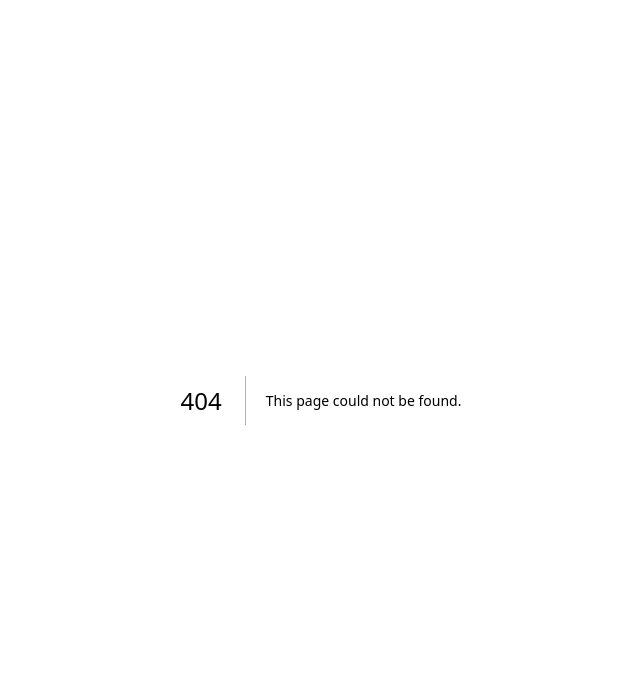
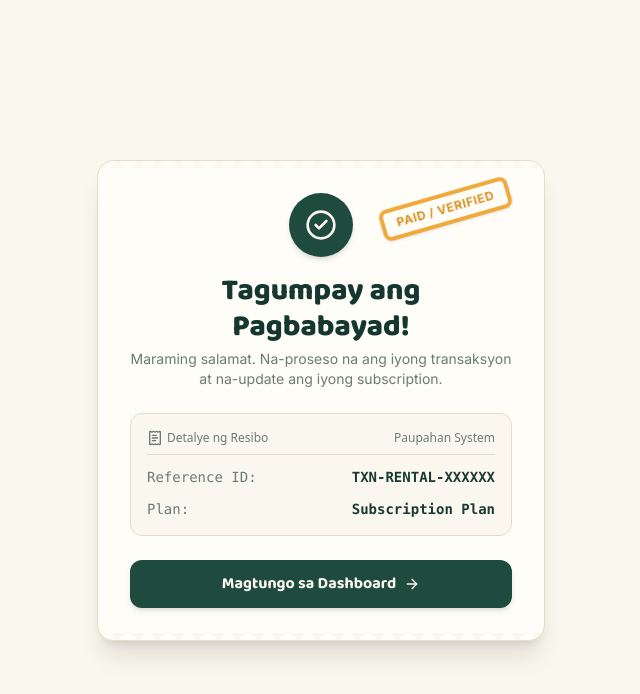
Before and after one commit to AESPRT/paupahan, a Next.js app: page /subscriptions/success in a window 1280 px wide. Before the commit this address had no page. Shown: the top 694 px of the page, without its empty margins (319-959 px from the left). Built offline with nearby package versions, Linux system fonts and the light colour scheme.

Commit message:
Add: success, cancel, failed

```diff
--- a/package.json
+++ b/package.json
@@ -18,6 +18,7 @@
     "exceljs": "^4.4.0",
     "jose": "^6.2.4",
     "jspdf": "^4.2.1",
+    "lucide-react": "^1.27.0",
     "next": "16.2.11",
     "pdfkit": "^0.19.1",
     "pg": "^8.22.0",
--- /dev/null
+++ b/src/app/subscriptions/cancel/page.tsx
@@ -0,0 +1,11 @@
+import FullPageLoader from "@/src/components/ui/FullPageLoader";
+import PaymentCancel from "@/src/components/ui/PaymentCancel";
+import { Suspense } from "react";
+
+export default function Page() {
+  return (
+    <Suspense fallback={<FullPageLoader message="Nag-a-load..." />}>
+      <PaymentCancel />
+    </Suspense>
+  );
+}
--- /dev/null
+++ b/src/app/subscriptions/failed/page.tsx
@@ -0,0 +1,11 @@
+import FullPageLoader from "@/src/components/ui/FullPageLoader";
+import PaymentFailed from "@/src/components/ui/PaymentFailed";
+import { Suspense } from "react";
+
+export default function Page() {
+  return (
+    <Suspense fallback={<FullPageLoader message="Nag-a-load..." />}>
+      <PaymentFailed />
+    </Suspense>
+  );
+}
--- /dev/null
+++ b/src/app/subscriptions/success/page.tsx
@@ -0,0 +1,11 @@
+import PaymentSuccess from "@/src/components/ui/PaymentSuccess";
+import FullPageLoader from "@/src/components/ui/FullPageLoader"; // Ayusin ang path kung saan nakalagay ang iyong FullPageLoader
+import { Suspense } from "react";
+
+export default function Page() {
+  return (
+    <Suspense fallback={<FullPageLoader message="Nag-a-load..." />}>
+      <PaymentSuccess />
+    </Suspense>
+  );
+}
--- /dev/null
+++ b/src/components/ui/PaymentCancel.tsx
@@ -0,0 +1,36 @@
+"use client";
+
+import { useRouter } from "next/navigation";
+import { AlertTriangle, ArrowLeft } from "lucide-react";
+
+export default function PaymentCancel() {
+  const router = useRouter();
+
+  return (
+    <div className="min-h-screen bg-[var(--paper)] flex items-center justify-center p-4 sm:p-6">
+      <div className="w-full max-w-md bg-[var(--paper-card)] border border-[var(--line)] rounded-2xl p-6 sm:p-8 shadow-xl relative perforated overflow-hidden">
+
+        {/* Header Icon */}
+        <div className="text-center mb-6">
+          <div className="inline-flex items-center justify-center w-16 h-16 rounded-full bg-[var(--marigold)] text-[var(--paper)] mb-4 shadow-md">
+            <AlertTriangle className="w-8 h-8" />
+          </div>
+          <h1 className="text-2xl sm:text-3xl font-extrabold text-[var(--marigold-deep)] font-display">
+            Kinansela ang Transaksyon
+          </h1>
+          <p className="text-sm text-[var(--muted)] mt-1 font-body">
+            Itinigil mo ang proseso ng pagbabayad. Walang anumang halaga ang ibinawas sa iyong account.
+          </p>
+        </div>
+
+        {/* Action Button */}
+        <button
+          onClick={() => router.push("/admin/dashboard/subscriptions")}
+          className="w-full flex items-center justify-center gap-2 bg-[var(--forest)] hover:bg-[var(--forest-deep)] text-[var(--paper)] font-bold py-3 px-4 rounded-xl transition-all shadow-md cursor-pointer font-display"
+        >
+          <ArrowLeft className="w-4 h-4" /> Bumalik sa Subscriptions
+        </button>
+      </div>
+    </div>
+  );
+}
--- /dev/null
+++ b/src/components/ui/PaymentFailed.tsx
@@ -0,0 +1,54 @@
+"use client";
+
+import { useSearchParams, useRouter } from "next/navigation";
+import { XCircle, RefreshCcw, ArrowLeft } from "lucide-react";
+
+export default function PaymentFailed() {
+  const searchParams = useSearchParams();
+  const referenceNumber = searchParams.get("ref") || "TXN-RENTAL-XXXXXX";
+
+  const router = useRouter();
+
+  return (
+    <div className="min-h-screen bg-[var(--paper)] flex items-center justify-center p-4 sm:p-6">
+      <div className="w-full max-w-md bg-[var(--paper-card)] border border-[var(--line)] rounded-2xl p-6 sm:p-8 shadow-xl relative perforated overflow-hidden">
+
+        {/* Header Icon */}
+        <div className="text-center mb-6">
+          <div className="inline-flex items-center justify-center w-16 h-16 rounded-full bg-[var(--coral)] text-[var(--paper)] mb-4 shadow-md">
+            <XCircle className="w-8 h-8" />
+          </div>
+          <h1 className="text-2xl sm:text-3xl font-extrabold text-[var(--coral-deep)] font-display">
+            Nabigo ang Pagbabayad
+          </h1>
+          <p className="text-sm text-[var(--muted)] mt-1 font-body">
+            Nagkaroon ng problema sa pag-proseso ng iyong bayad o kaya ay tinanggihan ito.
+          </p>
+        </div>
+
+        {/* Reference Box */}
+        <div className="bg-[var(--paper)] border border-[var(--line)] rounded-xl p-4 mb-6 text-center">
+          <span className="text-xs text-[var(--muted)] block font-mono">Reference Number:</span>
+          <span className="text-sm font-bold font-mono text-[var(--ink)]">{referenceNumber}</span>
+        </div>
+
+        {/* Action Buttons */}
+        <div className="space-y-3">
+          <button
+            onClick={() => router.push("/admin/dashboard/subscriptions")}
+            className="w-full flex items-center justify-center gap-2 bg-[var(--coral)] hover:bg-[var(--coral-deep)] text-[var(--paper)] font-bold py-3 px-4 rounded-xl transition-all shadow-md cursor-pointer font-display"
+          >
+            <RefreshCcw className="w-4 h-4" /> Subukang Muli ang Pagbabayad
+          </button>
+
+          <button
+            onClick={() => router.push("/admin/dashboard/subscriptions")}
+            className="w-full flex items-center justify-center gap-2 bg-transparent hover:bg-[var(--paper)] border border-[var(--line)] text-[var(--ink)] font-bold py-3 px-4 rounded-xl transition-all cursor-pointer font-display"
+          >
+            <ArrowLeft className="w-4 h-4" /> Bumalik sa Dashboard
+          </button>
+        </div>
+      </div>
+    </div>
+  );
+}
--- /dev/null
+++ b/src/components/ui/PaymentSuccess.tsx
@@ -0,0 +1,107 @@
+"use client";
+
+import { useSearchParams, useRouter } from "next/navigation";
+import { CheckCircle2, ArrowRight, ReceiptText } from "lucide-react";
+
+export default function PaymentSuccess() {
+  const searchParams = useSearchParams();
+  const router = useRouter();
+
+  const referenceNumber = searchParams.get("ref") || searchParams.get("referenceNumber") || "TXN-RENTAL-XXXXXX";
+  const planId = searchParams.get("plan") || "";
+  const planName = searchParams.get("planName") || "Subscription Plan";
+  const name = searchParams.get("name") || "";
+  const email = searchParams.get("email") || "";
+  const phone = searchParams.get("phone") || "";
+
+  // Alamin kung ito ay galing sa registration (may kasamang pangalan/email o hindi pa registered user)
+  // O kaya ay kung ito ay nagmula sa loob ng admin dashboard subscription upgrade.
+  const isNewRegistrationFlow = Boolean(name || email || (planId && planId !== "panimula" && planId !== "free"));
+
+  const handleButtonClick = () => {
+    if (isNewRegistrationFlow) {
+      // Dalhin sa registration page at ipasa ang lahat ng detalye para automatic mag-fill
+      const params = new URLSearchParams({
+        referenceNumber,
+        plan: planId,
+        success: "true",
+        name,
+        email,
+        phone,
+      });
+      router.push(`/admin/register?${params.toString()}`);
+    } else {
+      // Kung existing admin na nag-upgrade, diretso na sa subscription page ng dashboard
+      router.push(`/admin/dashboard/subscriptions?success=true&planName=${encodeURIComponent(planName)}`);
+    }
+  };
+
+  return (
+    <div className="min-h-screen bg-[var(--paper)] flex items-center justify-center p-4 sm:p-6">
+      <div className="w-full max-w-md bg-[var(--paper-card)] border border-[var(--line)] rounded-2xl p-6 sm:p-8 shadow-xl relative perforated overflow-hidden">
+
+        {/* Header Icon & Stamp Effect */}
+        <div className="text-center mb-6 relative">
+          <div className="inline-flex items-center justify-center w-16 h-16 rounded-full bg-[var(--forest)] text-[var(--paper)] mb-4 shadow-md">
+            <CheckCircle2 className="w-8 h-8" />
+          </div>
+          <h1 className="text-2xl sm:text-3xl font-extrabold text-[var(--forest-deep)] font-display">
+            Tagumpay ang Pagbabayad!
+          </h1>
+          <p className="text-sm text-[var(--muted)] mt-1 font-body">
+            {isNewRegistrationFlow
+              ? "Matagumpay ang iyong bayad. Mangyaring ituloy ang paggawa ng iyong account."
+              : "Maraming salamat. Na-proseso na ang iyong transaksyon at na-update ang iyong subscription."}
+          </p>
+
+          {/* Paid Stamp Badge */}
+          <div className="absolute top-0 right-0 stamp-anim border-4 border-[var(--marigold)] text-[var(--marigold-deep)] font-black px-3 py-1 rounded-lg uppercase tracking-wider text-xs shadow-sm select-none">
+            PAID / VERIFIED
+          </div>
+        </div>
+
+        {/* Receipt Details Box */}
+        <div className="bg-[var(--paper)] border border-[var(--line)] rounded-xl p-4 space-y-3 mb-6 font-mono text-xs sm:text-sm text-[var(--ink)]">
+          <div className="flex items-center justify-between border-b border-[var(--line)] pb-2 text-[var(--muted)] font-sans text-xs">
+            <span className="flex items-center gap-1">
+              <ReceiptText className="w-4 h-4" /> Detalye ng Resibo
+            </span>
+            <span>Paupahan System</span>
+          </div>
+
+          <div className="flex justify-between">
+            <span className="text-[var(--muted)]">Reference ID:</span>
+            <span className="font-bold">{referenceNumber}</span>
+          </div>
+
+          <div className="flex justify-between">
+            <span className="text-[var(--muted)]">Plan:</span>
+            <span className="font-bold capitalize">{planName}</span>
+          </div>
+
+          {name && (
+            <div className="flex justify-between">
+              <span className="text-[var(--muted)]">Pangalan:</span>
+              <span>{name}</span>
+            </div>
+          )}
+
+          {email && (
+            <div className="flex justify-between">
+              <span className="text-[var(--muted)]">Email:</span>
+              <span className="truncate max-w-[180px]">{email}</span>
+            </div>
+          )}
+        </div>
+
+        {/* Action Button */}
+        <button
+          onClick={handleButtonClick}
+          className="w-full flex items-center justify-center gap-2 bg-[var(--forest)] hover:bg-[var(--forest-deep)] text-[var(--paper)] font-bold py-3 px-4 rounded-xl transition-all shadow-md cursor-pointer font-display"
+        >
+          {isNewRegistrationFlow ? "Kumpletuhin ang Account" : "Magtungo sa Dashboard"} <ArrowRight className="w-4 h-4" />
+        </button>
+      </div>
+    </div>
+  );
+}
```
Also changed, not shown: 1 other file (tests, documents, lock files or other folders).
